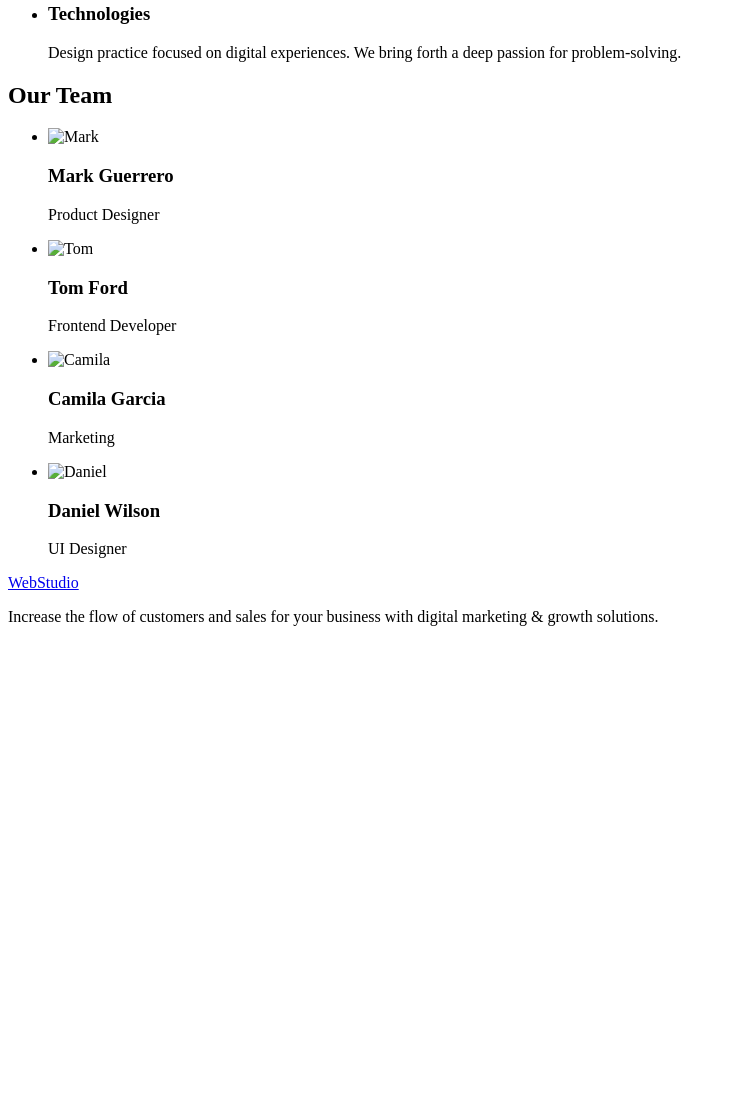
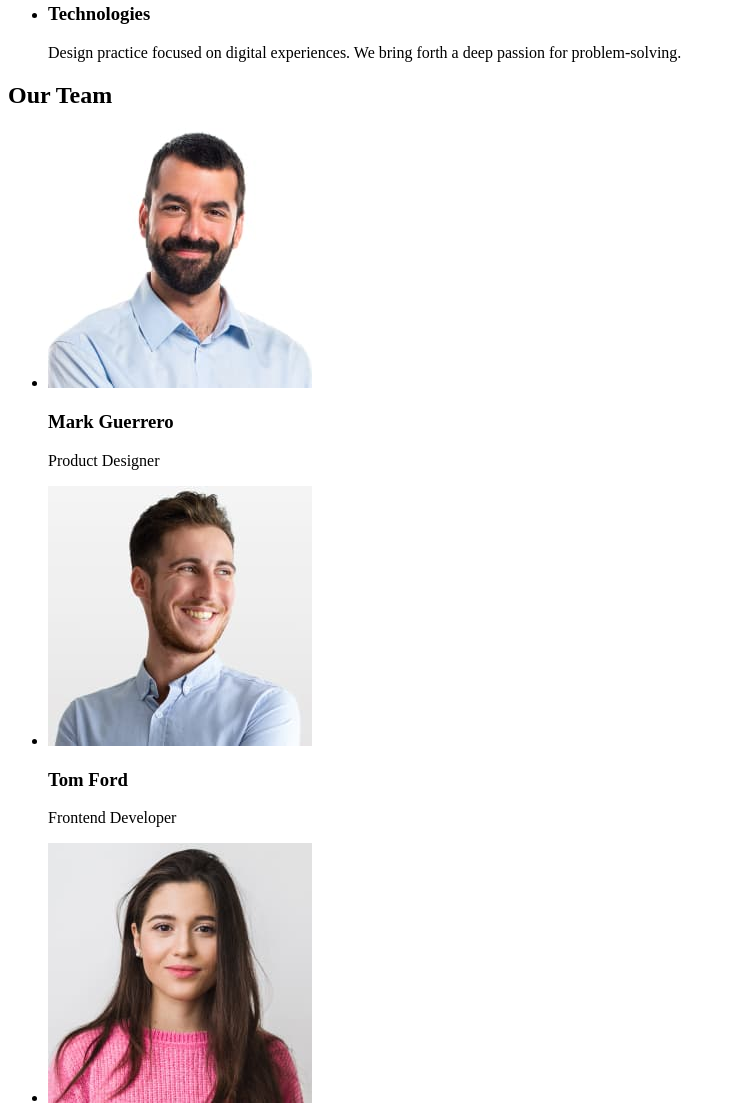
Before and after one commit to TSMERORR/goit-markup-hw-01, a plain HTML site: page index.html in a window 1280 px wide. Shown: the part 532-1638 px from the top of the page, without its empty margins (0-736 px from the left). Before the commit the page ends 1174 px from the top, so only its background shows below. Drawn offline with Linux system fonts and the light colour scheme; the site is published under a folder, as on GitHub Pages, so addresses that start at the root find nothing.

Commit message:
Update index.html

```diff
--- a/index.html
+++ b/index.html
@@ -65,22 +65,22 @@
             <h2>Our Team</h2>
             <ul>
                 <li>
-                    <img src="/images/team1.jpg" alt="Mark" width="264" height="260">
+                    <img src="./images/team1.jpg" alt="Mark" width="264" height="260">
                     <h3>Mark Guerrero</h3>
                     <p>Product Designer</p>
                 </li>
                 <li>
-                    <img src="/images/team2.jpg" alt="Tom" width="264" height="260">
+                    <img src="./images/team2.jpg" alt="Tom" width="264" height="260">
                     <h3>Tom Ford</h3>
                     <p>Frontend Developer</p>
                 </li>
                 <li>
-                    <img src="/images/team3.jpg" alt="Camila" width="264" height="260">
+                    <img src="./images/team3.jpg" alt="Camila" width="264" height="260">
                     <h3>Camila Garcia</h3>
                     <p>Marketing</p>
                 </li>
                 <li>
-                    <img src="/images/team4.jpg" alt="Daniel" width="264" height="260">
+                    <img src="./images/team4.jpg" alt="Daniel" width="264" height="260">
                     <h3>Daniel Wilson</h3>
                     <p>UI Designer</p>
                 </li>
```
